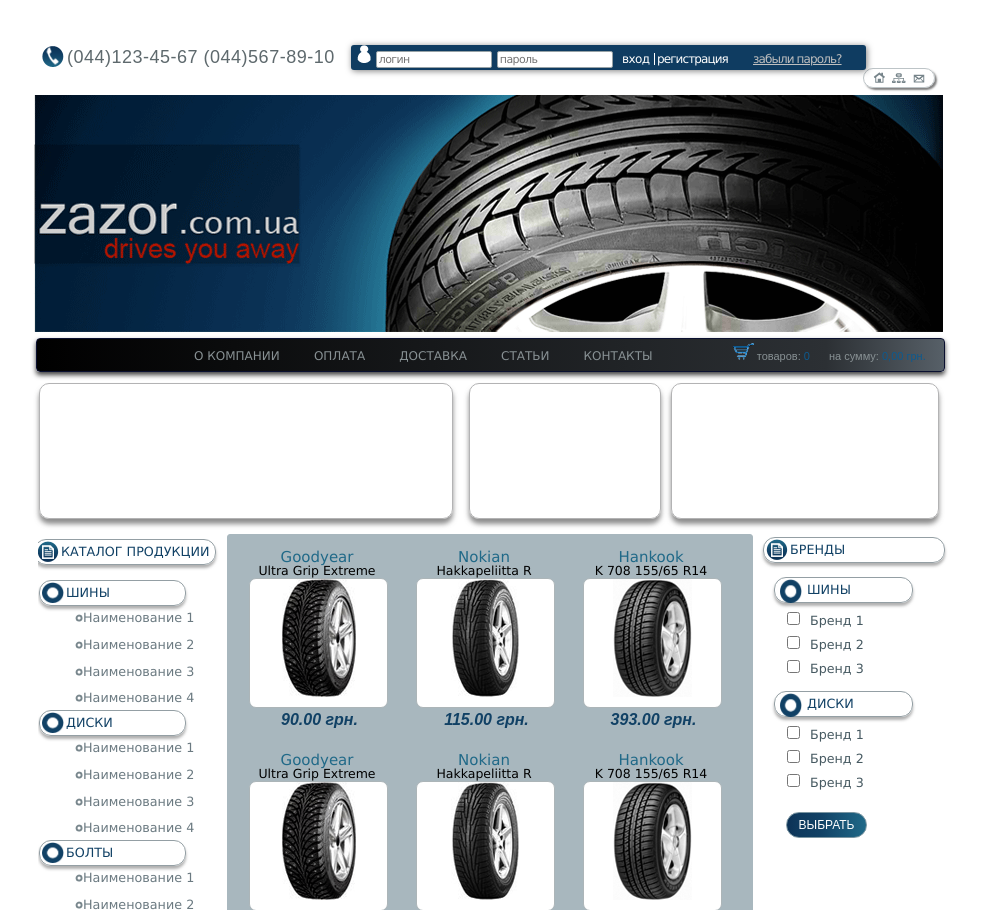
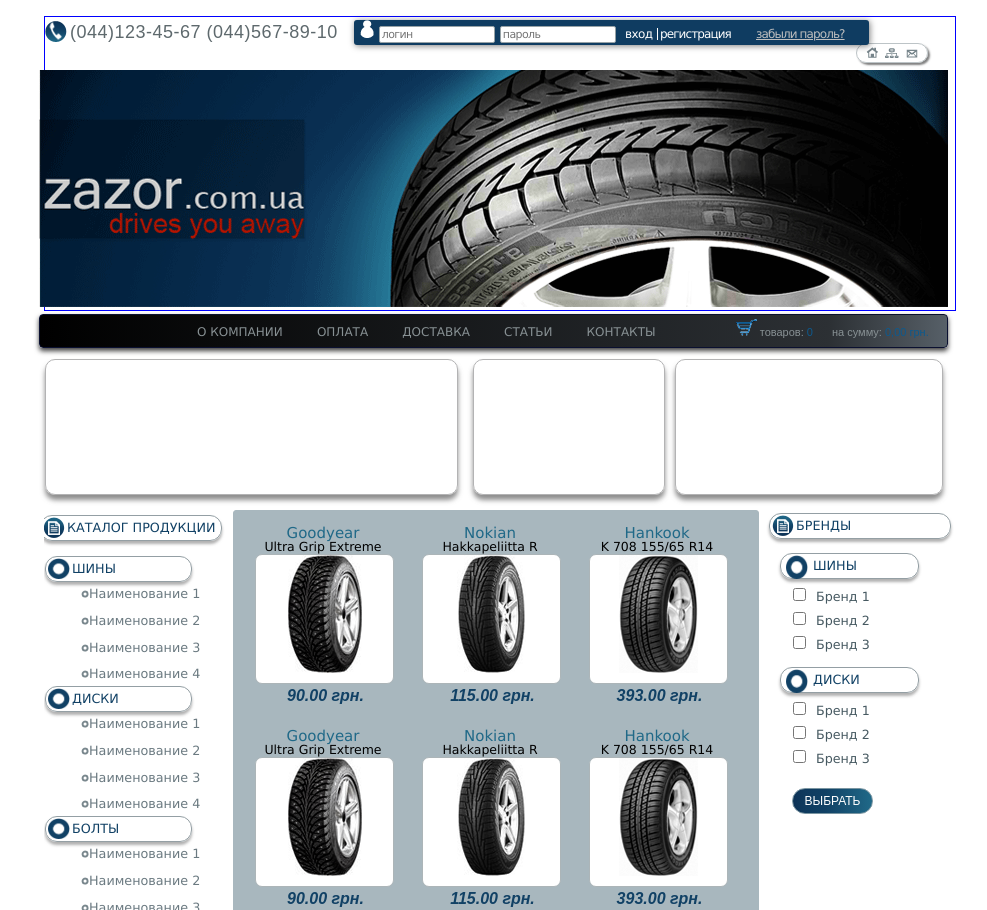
Before and after one commit to lora-vit/FrontendCourse, a plain HTML site: page lab-6/index.html in a window 1280 px wide. Shown: the top 910 px of the page, without its empty margins (140-1127 px from the left). Drawn offline with Linux system fonts and the light colour scheme.

Commit message:
container less

```diff
--- a/lab-6/css/style.css
+++ b/lab-6/css/style.css
@@ -13,7 +13,7 @@
   font-family: "lucida Sans", Arial, sans-serif;
 }
 .page{
-  width: 924px;
+  width: 912px;
   margin: auto;
  /* margin-left: 45px;
  margin-right: 45px;*/
@@ -21,15 +21,17 @@
 
 header{
   display: block;
+  margin-top: 16px;
+  border: 1px solid blue;
 }
 .head-line{
   position: relative;
-  margin-top: 45px;
-  margin-left: -1px;
-}
+    margin-left: -5px;
+    margin-top: 3px;
+  }
 .head-img{
   margin-top: 7px;
-  margin-left: -4px;
+  margin-left: -6px;
 }
 header span{
  margin-left: 30px;
@@ -167,7 +169,7 @@
   margin-bottom: 11px;
   font-family: "Lucida Sans Unicode";
   line-height:32px;
-  margin-left: -2px;
+  margin-left: -5px;
   margin-top: 3px;
 }
 
@@ -212,7 +214,7 @@
 /* ----------------------------------------------------------- */
 /*            ЦЕНТРАЛЬНАЯ ЧАСТЬ                                */
 .seek-left{
-  width: 412px;
+  width: 411px;
   height: 134px;
   margin-left: 1px;
   float: left;
@@ -232,8 +234,8 @@
   border-radius: 10px;
   box-shadow: 0px 5px 5px 0px rgba(104, 104, 104, 0.75);
 
-  margin-left: 16px;
-  margin-right:3px;
+  margin-left: 15px;
+  margin-right: 10px;
 
 }
 .seek-right{
@@ -243,7 +245,7 @@
   border: 1px solid #b3b3b4;
   border-radius: 10px;
   box-shadow: 0px 5px 5px 0px rgba(104, 104, 104, 0.75);
-  margin-right: 23px;
+  margin-right: 13px;
 
   float: right;
 }
```
Also changed, not shown: lab-6/homework6.png (added).
